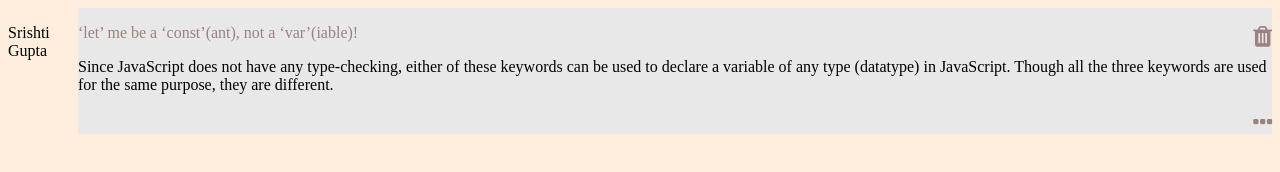
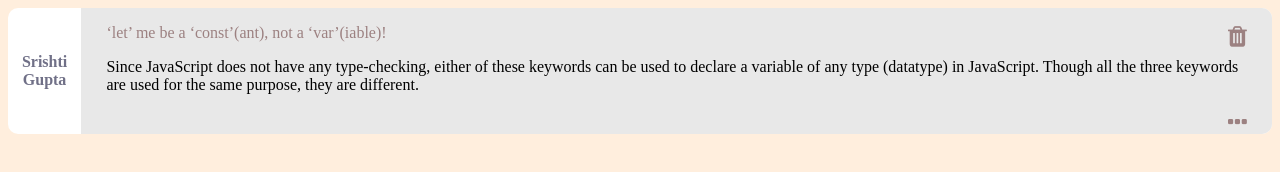
Before and after one commit to post2shyam/Scribbler, a plain HTML site: page html/postslist.html in a window 1280 px wide. Drawn offline with Linux system fonts and the light colour scheme; files that its build step writes are made by us from their sources; a script that the page names is missing.

Commit message:
Sample card view is done.
Sample card view is done.

```diff
--- a/html/postslist.html
+++ b/html/postslist.html
@@ -23,7 +23,7 @@
         <!-- post 1 starts here -->
         <div class="card-flex">
             <div>
-                <p>Srishti Gupta</p>
+                <p class="post-author">Srishti Gupta</p>
             </div>
 
             <div class="card-content">
--- a/styles/postslist.css
+++ b/styles/postslist.css
@@ -5,10 +5,16 @@ body {
 .card-flex {
     display: flex;
     flex-direction: row;
+    background-color: white;
+    align-items: center;
+    border-radius: 10px;
 }
 
 .card-content {
+    padding-left: 2%;
+    padding-right: 2%;
     background-color: #E8E8E8;
+    border-radius: 0px 10px 10px 0px;
 }
 
 .post-title {
@@ -20,3 +26,9 @@ body {
     font-size: 24px;
     color: #9C8181;
 }
+
+.post-author {
+    font-weight: bold;
+    text-align: center;
+    color: #707087;
+}
```
